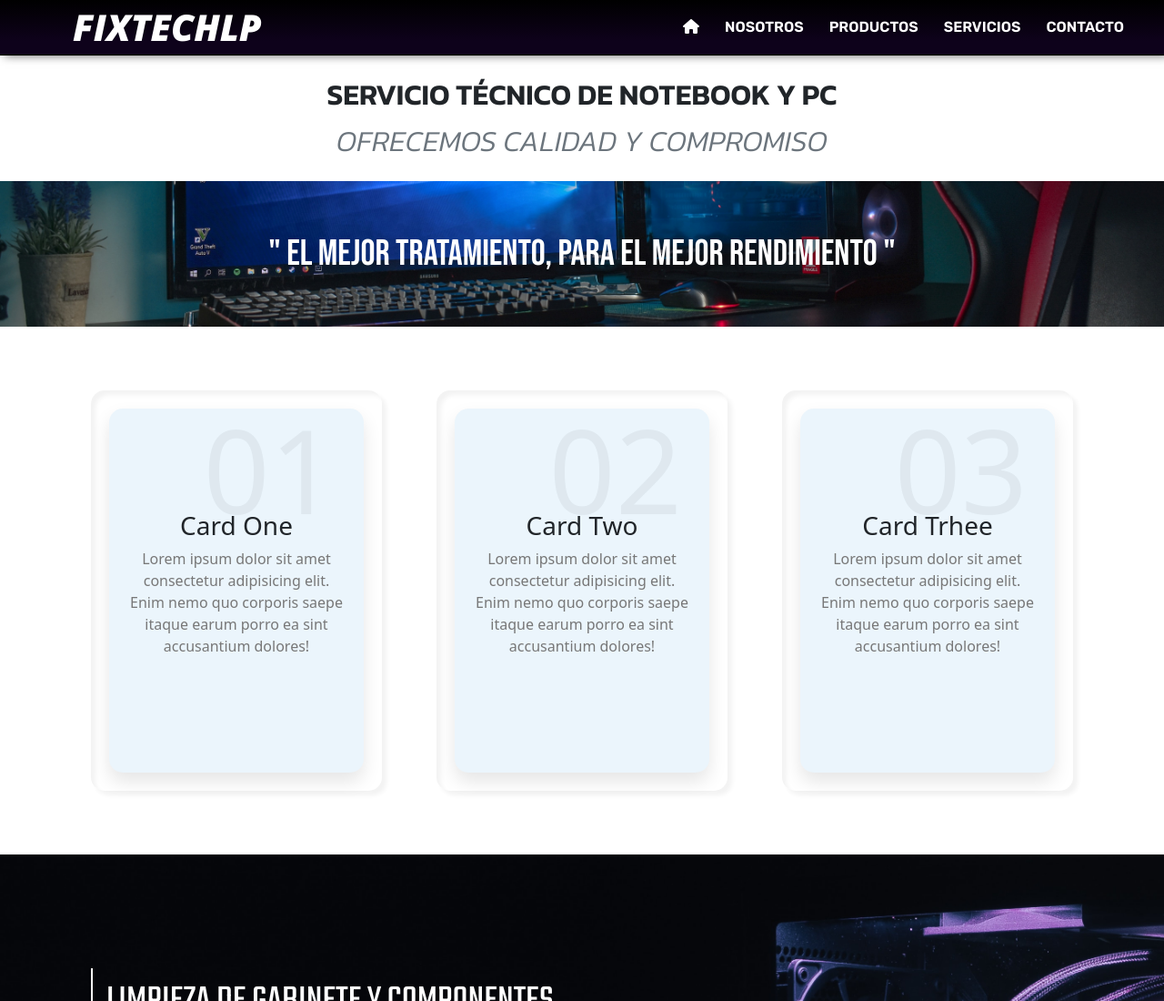
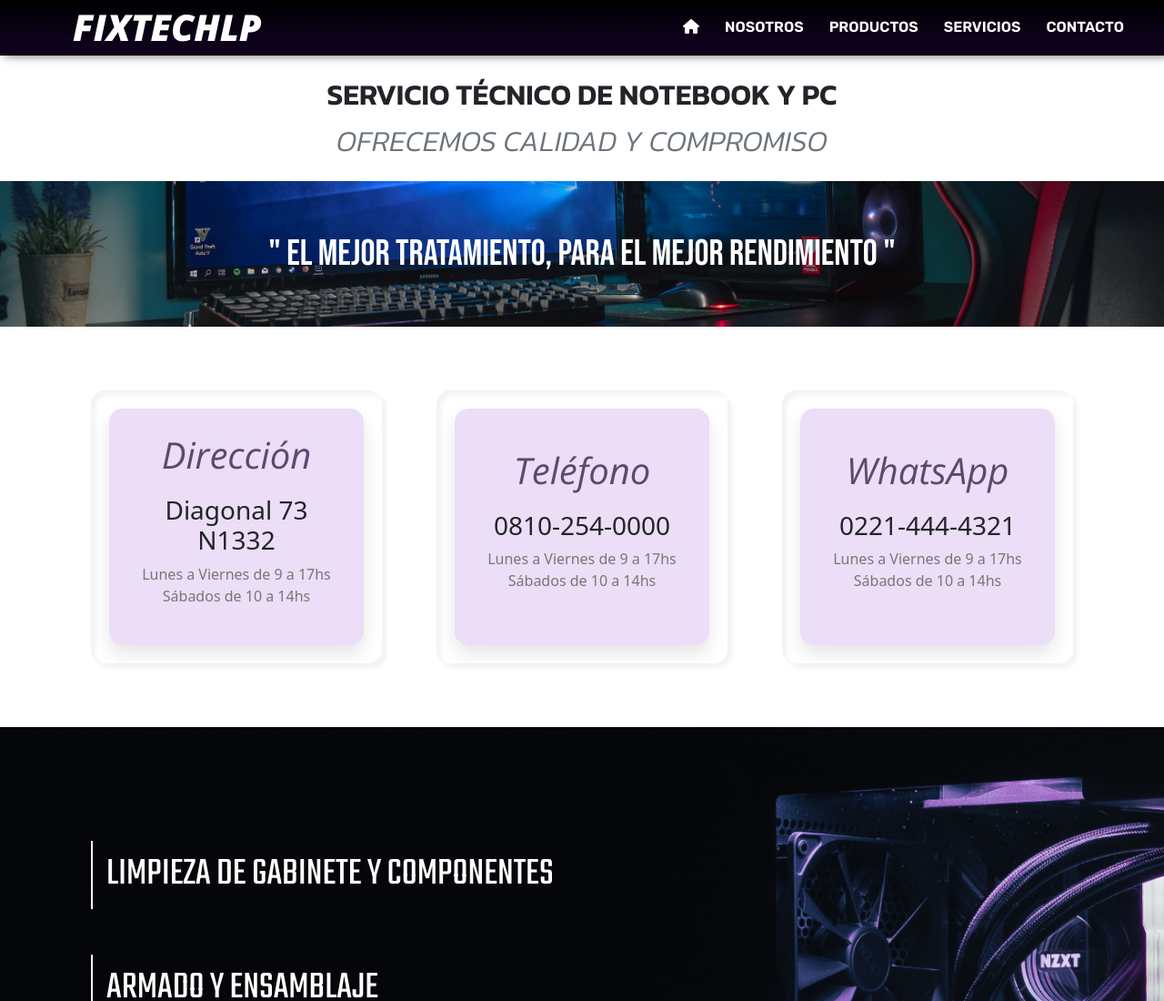
Before and after one commit to RamaOtero/DesarrolloWeb-CoderHouse, a website: page index.html in a window 1280 px wide. Shown: the top 1100 px of the page at 91% size. Drawn offline with nearby package versions, Linux system fonts and the light colour scheme.

Commit message:
UltimosIndex

```diff
--- a/SCSS/parciales/_mainindex.scss
+++ b/SCSS/parciales/_mainindex.scss
@@ -41,7 +41,7 @@
     .main__cartas {
         position: relative;
         min-width: 320px;
-        height: 440px;
+        height: 300px;
         box-shadow: inset 5px 5px 5px rgba(0,0,0,0.05),
                     inset -5px -5px 5px rgba(255,255,255,0.5),
                     5px 5px 5px rgba(0,0,0,0.05),
@@ -51,7 +51,7 @@
         &:hover .main__cartasCaja {
             transform: translateY(-50px);
             box-shadow: 0 10px 40px rgba(0,0,0,0.2);
-            background: linear-gradient(45deg,#b95ce4,#4f29cd);
+            background: linear-gradient(0deg, rgba(14,2,27,1) 25%, rgba(0,0,0,1) 100%);
         }
         &:hover .main__cartasCaja .main__cartasContenido h2 {
             color: rgba(0,0,0,0.05);
@@ -71,7 +71,7 @@
             left: 20px;
             right: 20px;
             bottom: 20px ;
-            background:#ebf5fc;
+            background:#ac76d83d;
             box-shadow: 0 10px 20px rgba(0,0,0,0.1);
             border-radius: 15px;
             display: flex;
@@ -82,14 +82,15 @@
         &Contenido {
             padding: 20px;
             text-align: center;
+            justify-content: center;
             & h2 {
-                position: absolute;
-                top:-10px;
-                right: 30px;
-                font-size: 8em;
-                color: rgba(0,0,0,0.05);
+                margin-bottom: 20px;
+                font-size: 2.5em;
+                color: rgba(32, 5, 51, 0.692);
                 transition: 0.5s;
-
+                font-family: 'Open Sans', sans-serif;
+                font-style: italic;
+                font-weight: 200;
             }
             & p {
                 font-size: 1em;
--- a/index.html
+++ b/index.html
@@ -21,7 +21,7 @@
     <nav class="nav">
       <a href="./index.html" class="nav__logo">FIXTECHLP</a>
       <ul class="nav__items">
-        <li class="active"><a href="../index.html"><i class="fas fa-home"></i></a></li>
+        <li class="active"><a href="./index.html"><i class="fas fa-home"></i></a></li>
         <li><a href="./Secciones/NOSOTROS.html">Nosotros</a></li>
         <li><a href="./Secciones/PRODUCTOS.html">Productos</a></li>
         <li><a href="./Secciones/SERVICIOS.html">Servicios</a></li>
@@ -44,27 +44,27 @@
         <div class="main__cartas">
           <div class="main__cartasCaja">
             <div class="main__cartasContenido">
-              <h2>01</h2>
-              <h3>Card One</h3>
-              <p>Lorem ipsum dolor sit amet consectetur adipisicing elit. Enim nemo quo corporis saepe itaque earum porro ea sint accusantium dolores!</p>
+              <h2>Dirección</h2>
+              <h3>Diagonal 73 N1332</h3>
+              <p>Lunes a Viernes de 9 a 17hs <br> Sábados de 10 a 14hs</p>
             </div>
           </div>
         </div>
         <div class="main__cartas">
           <div class="main__cartasCaja">
             <div class="main__cartasContenido">
-              <h2>02</h2>
-              <h3>Card Two</h3>
-              <p>Lorem ipsum dolor sit amet consectetur adipisicing elit. Enim nemo quo corporis saepe itaque earum porro ea sint accusantium dolores!</p>
+              <h2>Teléfono</h2>
+              <h3>0810-254-0000</h3>
+              <p>Lunes a Viernes de 9 a 17hs <br> Sábados de 10 a 14hs</p>
             </div>
           </div>
         </div>
         <div class="main__cartas">
           <div class="main__cartasCaja">
             <div class="main__cartasContenido">
-              <h2>03</h2>
-              <h3>Card Trhee</h3>
-              <p>Lorem ipsum dolor sit amet consectetur adipisicing elit. Enim nemo quo corporis saepe itaque earum porro ea sint accusantium dolores!</p>
+              <h2>WhatsApp</h2>
+              <h3>0221-444-4321</h3>
+              <p>Lunes a Viernes de 9 a 17hs <br> Sábados de 10 a 14hs</p>
             </div>
           </div>
         </div>
```
Also changed, not shown: CSS/main.css.
